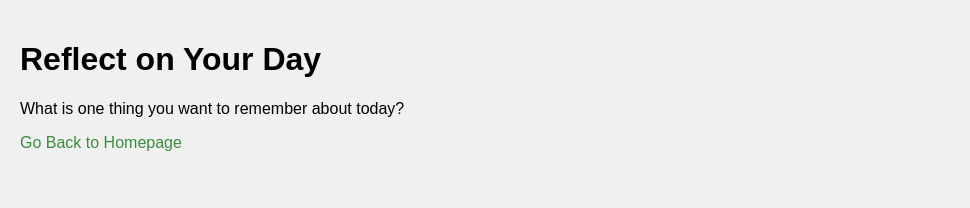
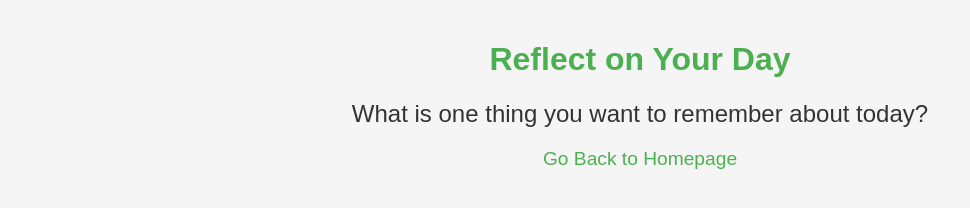
Before and after one commit to WirierCait/Creativity_Innovation, a plain HTML site: page Questions.html in a window 1280 px wide. Shown: the whole page, without its empty margins (0-970 px from the left). Drawn offline with Linux system fonts and the light colour scheme.

Commit message:
Update Questions.html

```diff
--- a/Questions.html
+++ b/Questions.html
@@ -4,7 +4,13 @@
   <meta charset="UTF-8">
   <meta name="viewport" content="width=device-width, initial-scale=1.0">
   <title>Reflective Question</title>
-  <link rel="stylesheet" href="style.css">
+   <style>
+    body { font-family: Arial, sans-serif; text-align: center; margin: 0; padding: 20px; background-color: #f5f5f5; }
+    h1 { color: #4CAF50; }
+    .question { font-size: 1.5em; margin: 20px 0; color: #333; }
+    a { text-decoration: none; color: #4CAF50; font-size: 1.2em; }
+    a:hover { text-decoration: underline; }
+  </style>
 </head>
 <body>
   <h1>Reflect on Your Day</h1>
```
